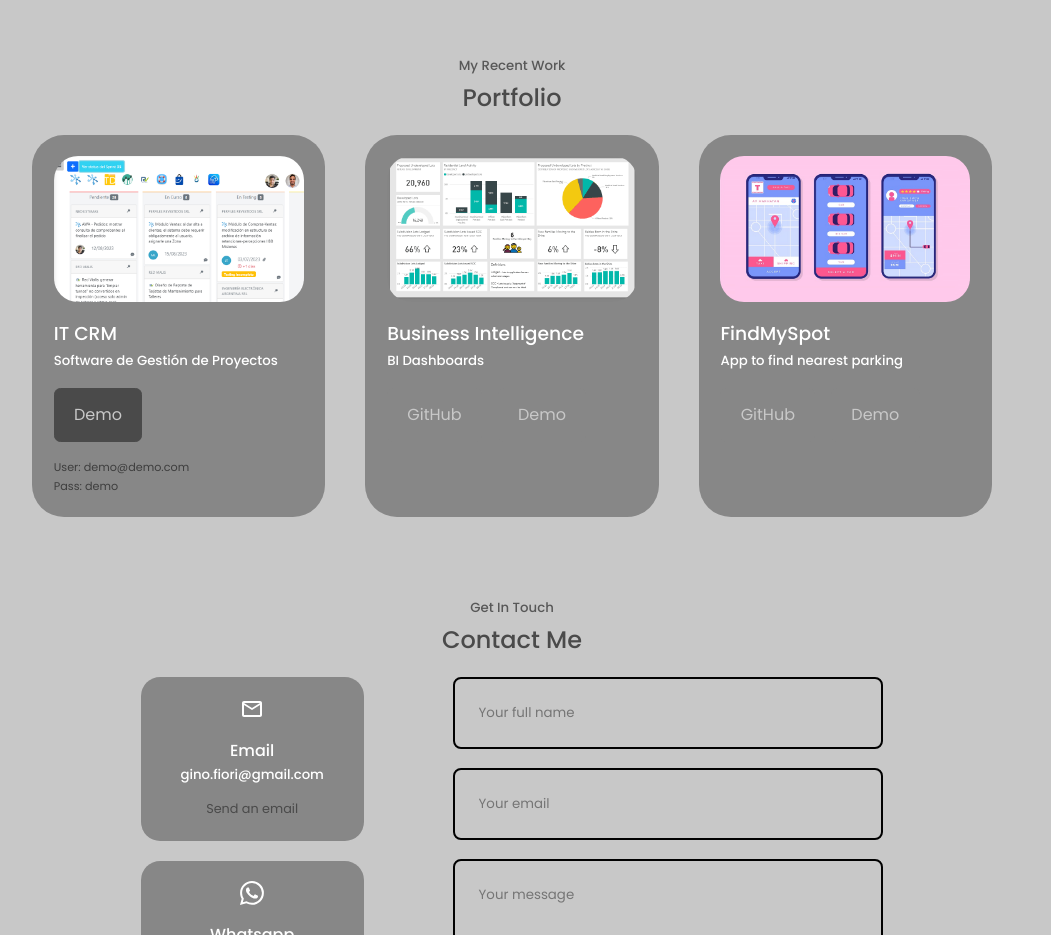
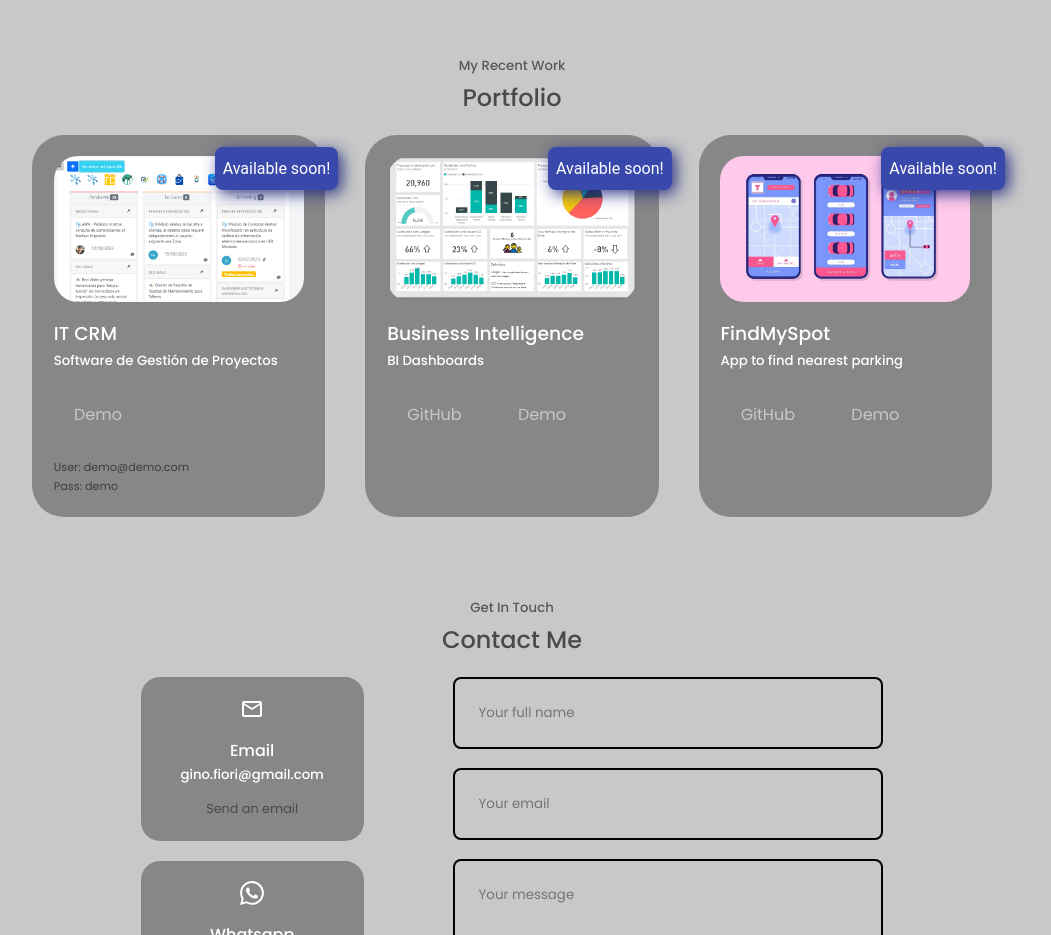
Before and after one commit to GINOFIORI/react-portfolio-1, a React (Create React App) app: page / in a window 1280 px wide. Shown: the part 2260-3195 px from the top of the page, without its empty margins (128-1179 px from the left). Built offline with nearby package versions, Linux system fonts and the light colour scheme.

Commit message:
Ultimo commit para publicacion

```diff
--- a/public/index.html
+++ b/public/index.html
@@ -3,6 +3,8 @@
 <head>
     <meta charset="UTF-8">
     <meta name="viewport" content="width=device-width, initial-scale=1.0">
+    <link rel="icon" href="%PUBLIC_URL%/favicon.ico" />
+
     <title>Gino Fiori | Dev Portfolio</title>
 </head>
 <body>
--- a/src/components/portfolio/Portfolio.jsx
+++ b/src/components/portfolio/Portfolio.jsx
@@ -16,18 +16,22 @@ const Portfolio = () => {
 
             <div className="container portfolio__container">
                 <article className="portfolio__item">
+                    <span className={`portfolio__notification language-transition ${language === 'en' ? 'language-visible' : ''}`}>Available soon!</span>
+                    <span className={`portfolio__notification language-transition ${language === 'es' ? 'language-visible' : ''}`}>Proximamente!</span>
                     <div className="portfolio__item-image">
                         <img src={IMG1} alt=""/>
                     </div>
                     <h3>IT CRM</h3>
                     <h5>Software de Gestión de Proyectos</h5>
                     <div className="portfolio__item-cta">
-                        <a href="https://crm.neosistemassrl.com" className="btn btn-primary" target="_blank">Demo</a>
+                        <a href="https://crm.neosistemassrl.com" className="btn btn-primary btn-disabled" target="_blank">Demo</a>
                     </div>
                     <p className="small">User: demo@demo.com</p>
                     <p className="small">Pass: demo</p>
                 </article>
                 <article className="portfolio__item">
+                    <span className={`portfolio__notification language-transition ${language === 'en' ? 'language-visible' : ''}`}>Available soon!</span>
+                    <span className={`portfolio__notification language-transition ${language === 'es' ? 'language-visible' : ''}`}>Proximamente!</span>
                     <div className="portfolio__item-image">
                         <img src={IMG3} alt=""/>
                     </div>
@@ -39,6 +43,8 @@ const Portfolio = () => {
                     </div>
                 </article>
                 <article className="portfolio__item">
+                    <span className={`portfolio__notification language-transition ${language === 'en' ? 'language-visible' : ''}`}>Available soon!</span>
+                    <span className={`portfolio__notification language-transition ${language === 'es' ? 'language-visible' : ''}`}>Proximamente!</span>
                     <div className="portfolio__item-image">
                         <img src={IMG2} alt=""/>
                     </div>
--- a/src/components/portfolio/portfolio.css
+++ b/src/components/portfolio/portfolio.css
@@ -5,6 +5,7 @@
 }
 
 .portfolio__item {
+    position: relative;
     background: var(--color-bg-variante);
     padding: 1.3rem;
     border-radius: 2rem;
@@ -36,6 +37,19 @@
     margin-bottom: 1rem;
 }
 
+.portfolio__notification{
+    position: absolute;
+    top: 11px;
+    right: -14px;
+    padding: 0.5rem;
+    border-radius: 0.5rem;
+    width: 10rem;
+    background: #3949ab;
+    color: white;
+    text-align: center;
+    font-family: 'Roboto', sans-serif;
+    box-shadow: 4px 4px 15px rgba(26, 34, 126, 0.876);
+  }
 
 /* ================= MEDIA (MEDIUM DEVICES) =================*/
 @media screen and (max-width: 1024px){
```
Also changed, not shown: 1 other file (tests, documents, lock files or other folders).
